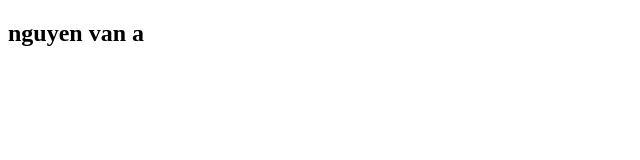
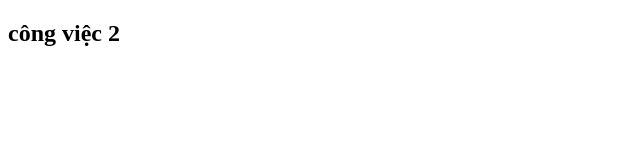
Before and after one commit to hocvientuhoc/temAB, a plain HTML site: page index.html in a window 1280 px wide. Shown: the full height of the page, 0-640 px from the left. Drawn offline with Linux system fonts and the light colour scheme.

Commit message:
2.congviec2 commit lan 2

```diff
--- a/index.html
+++ b/index.html
@@ -6,6 +6,6 @@
     <title>website AB</title>
   </head>
   <body>
-    <h2>nguyen van a</h2>
+    <h2>công việc 2</h2>
   </body>
 </html>
```
